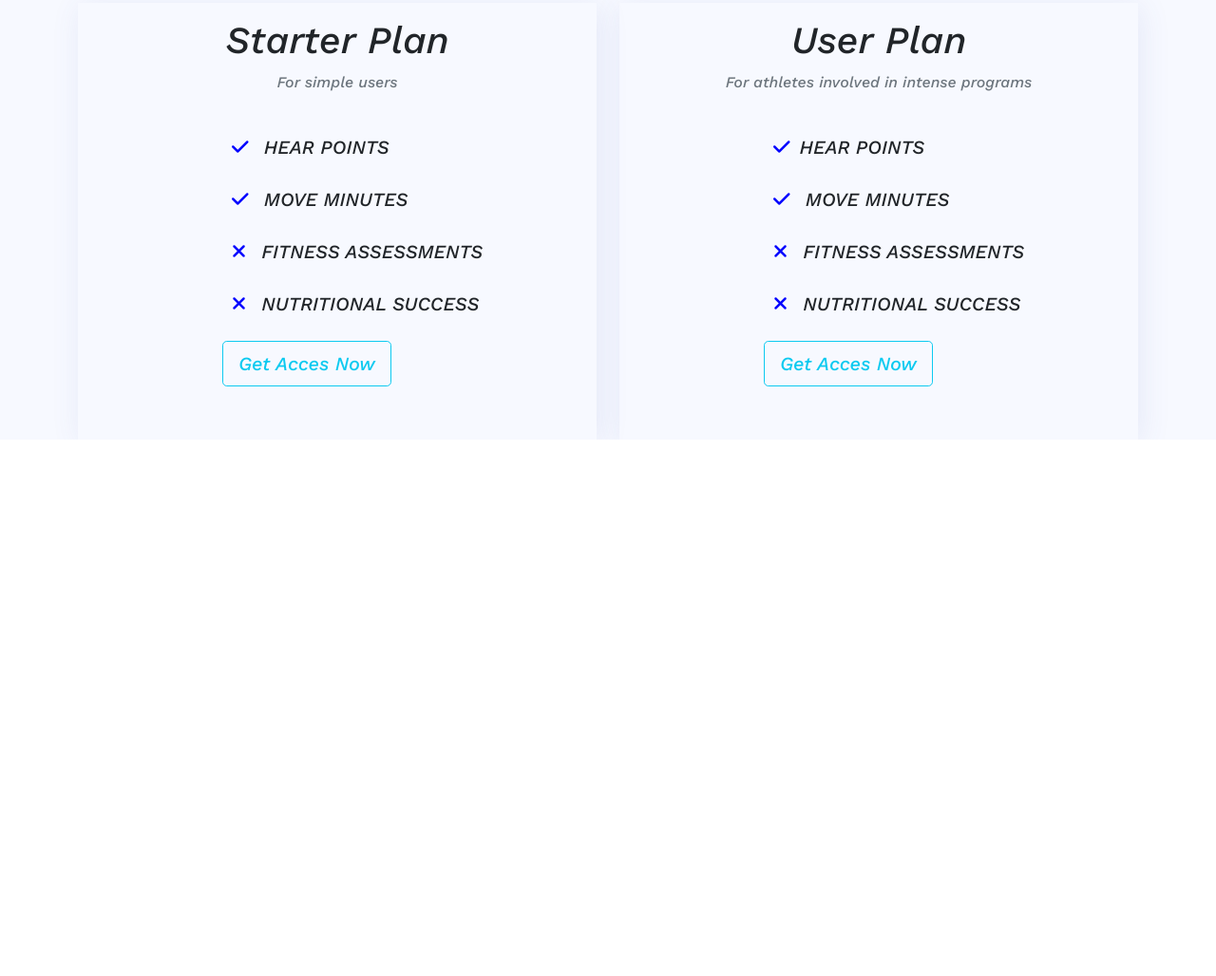
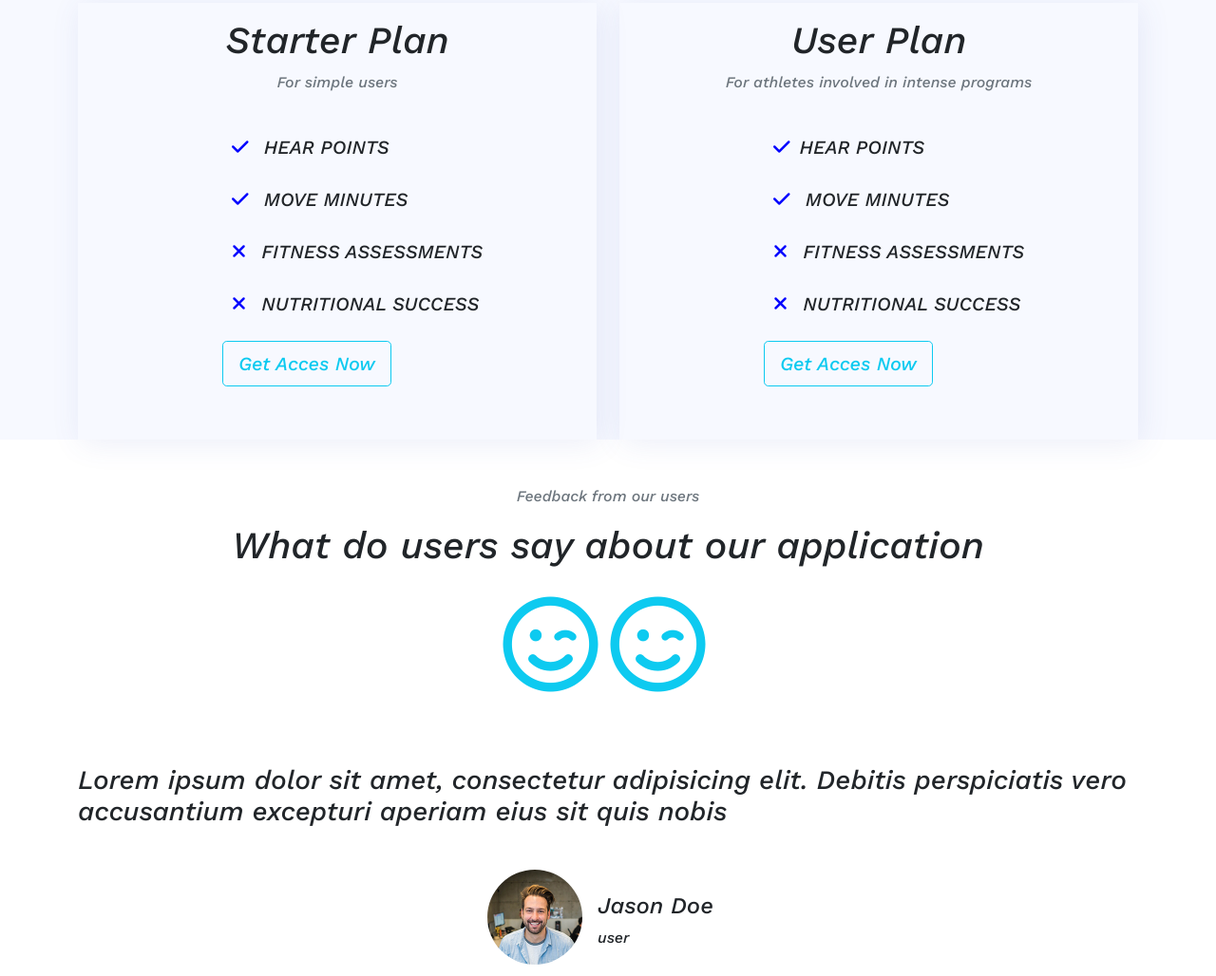
Before and after one commit to mdrubel02/bootstrap-website, a plain HTML site: page index.html in a window 1280 px wide. Shown: the part 3241-4269 px from the top of the page at 95% size. Before the commit the page ends 3704 px from the top, so only its background shows below. Drawn offline with nearby package versions, Linux system fonts and the light colour scheme.

Commit message:
user-section

```diff
--- a/index.html
+++ b/index.html
@@ -302,7 +302,7 @@
 
         <!-------------------pricing section start ----------------- -->
 
-        <section class="pricing mt-5">
+        <section class="pricing mt-5 mb-5">
               <div class="container">
                 <div class="pricing-title text-center">
                   <h1>Start using our app today </h1>
@@ -348,6 +348,38 @@
               </div>
               </div>
         </section>
+        <!-----------pricing end ------------------ -->
+
+
+        <!-- user feadbook section start ------------ -->
+        <section class="user-section mt-5 mt-5">
+          <div class="container mt-5">
+            <div class="row">
+              <div class="col-lg-12">
+                <div class="feadback text-center">
+                  <p class="text-muted">Feedback from our users</p>
+                  <h1>What do users say about our application</h1>
+                </div>
+                <div class="icon text-center ">
+                  <span class="text-info"><i class="far fa-smile-wink"></i></span>
+                  <span class="px-2 text-info"><i class="far fa-smile-wink"></i></span>
+                </div>
+                <div class="info">
+                  <p class="h3 py-5">Lorem ipsum dolor sit amet, consectetur adipisicing elit. Debitis perspiciatis vero accusantium excepturi aperiam eius sit quis nobis</p>
+                </div>
+                <div class="user-logo d-flex justify-content-center align-items-center">
+                  <div class="logo">
+                    <img class="rounded-circle" src="./image/face1.jpg" alt="">
+                  </div>
+                 <div class="px-3"> <p class="h4">Jason Doe</p>
+                  <p>user</p></div>
+                </div>
+              </div>
+            </div>
+          </div>
+        </section>
+
+
     </main>
 
 
--- a/style.css
+++ b/style.css
@@ -155,3 +155,16 @@
    box-shadow: 2.5px 4.33px 30px 0 rgba(64,87,191,0.3) ;
 
 }
+
+/*================
+ user section style start
+  =============== */
+.icon span{
+   font-size: 100px;
+}
+.logo img{
+   width: 100px;
+   height: 100px;
+   position: relative;
+   top: -12px;
+}
```
